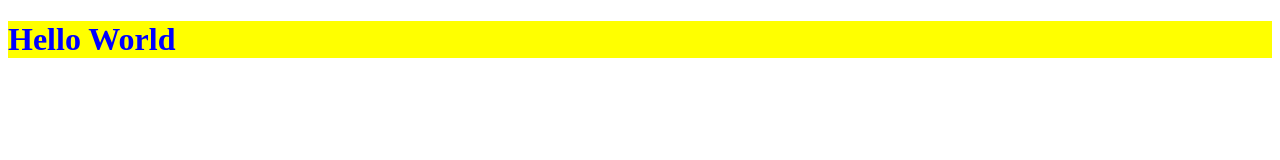
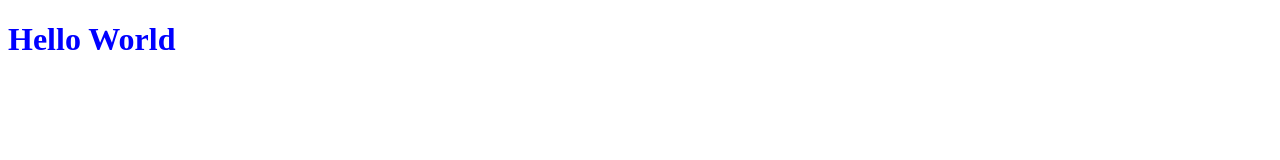
Before and after one commit to faizi2500/Hello-World, a plain HTML site: page index.html in a window 1280 px wide. Drawn offline with Linux system fonts and the light colour scheme.

Commit message:
Checking to run linters

```diff
--- a/style.css
+++ b/style.css
@@ -1,7 +1,3 @@
 h1 {
     color: blue;
 }
-
-h1 {
-    background: yellow;
-}
```
Also changed, not shown: index.html (+0 -1 lines).
